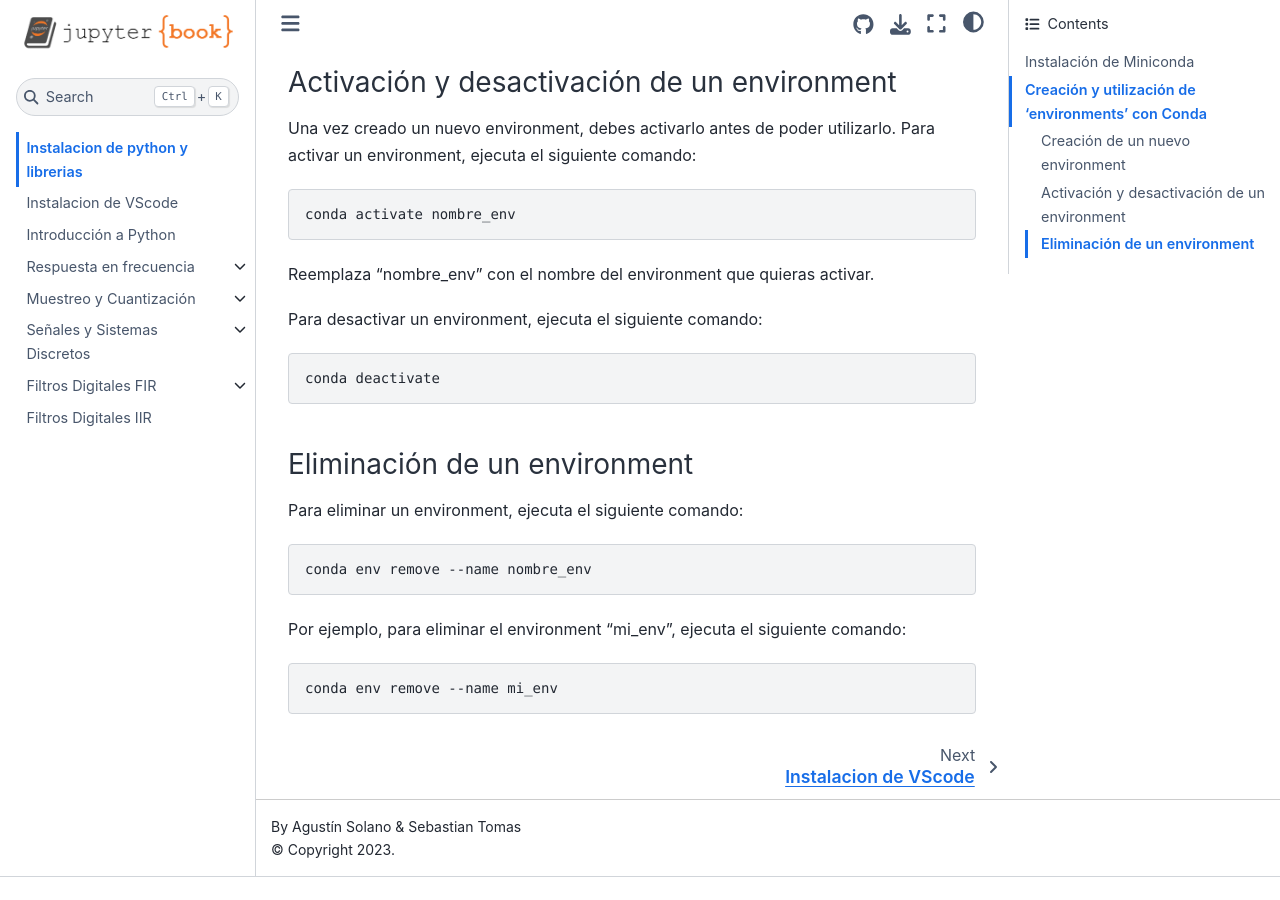
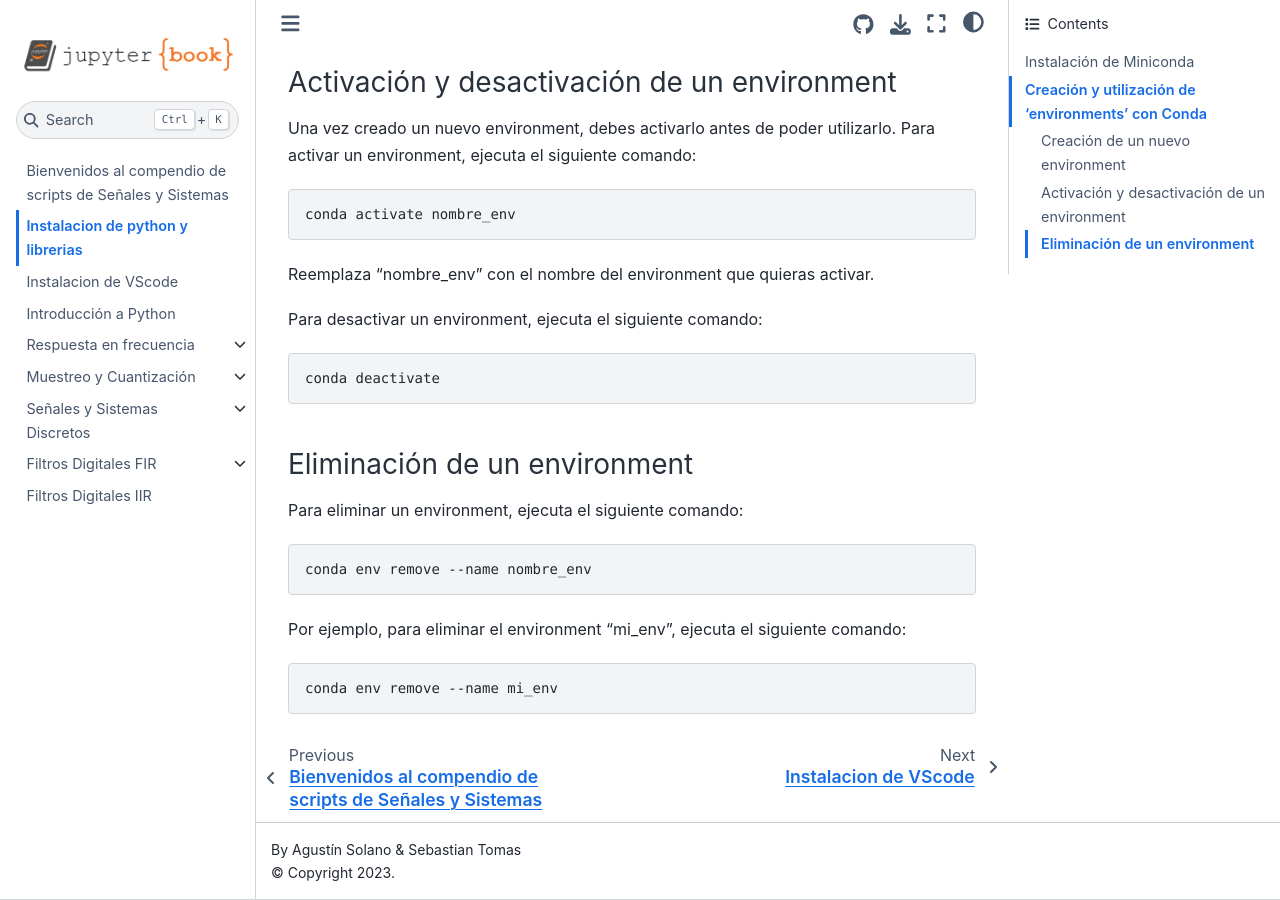
Before and after one commit to AgustinSolano/SyS_scriptsbook, a Jupyter Book: the page built from md_scripts/instalaciones_iniciales.md, in a window 1280 px wide and 900 px high, scrolled down 2205 px. Built offline with Jupyter Book 1.0.4 settings and Sphinx 7.4.7 and the Sphinx Book theme 1.1.4, drawn with Linux system fonts in a browser that asks for light colours; pages that are not in the unit, such as notebooks, are missing from menus; before the commit the page ends 3082 px from its top, so only the background shows below that.

Commit message:
Actualizacion toc

```diff
--- a/_toc.yml
+++ b/_toc.yml
@@ -1,6 +1,7 @@
 format: jb-article
-root: md_scripts/instalaciones_iniciales
+root: md_scripts/intro
 sections:
+- file: md_scripts/instalaciones_iniciales
 - file: md_scripts/instalacion_vscode
 - file: md_scripts/intro_python
 - file: md_scripts/resp_frecuencia
```
